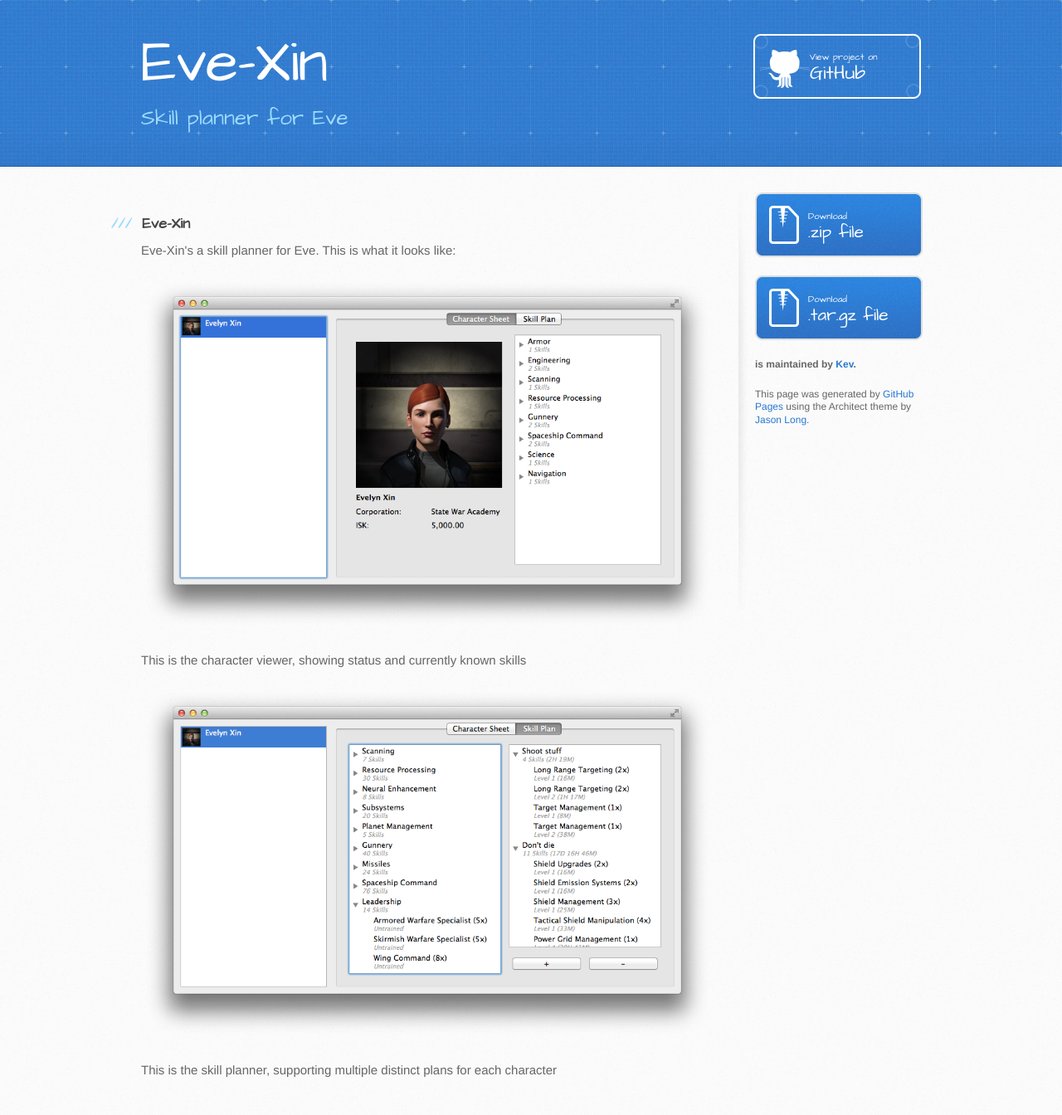
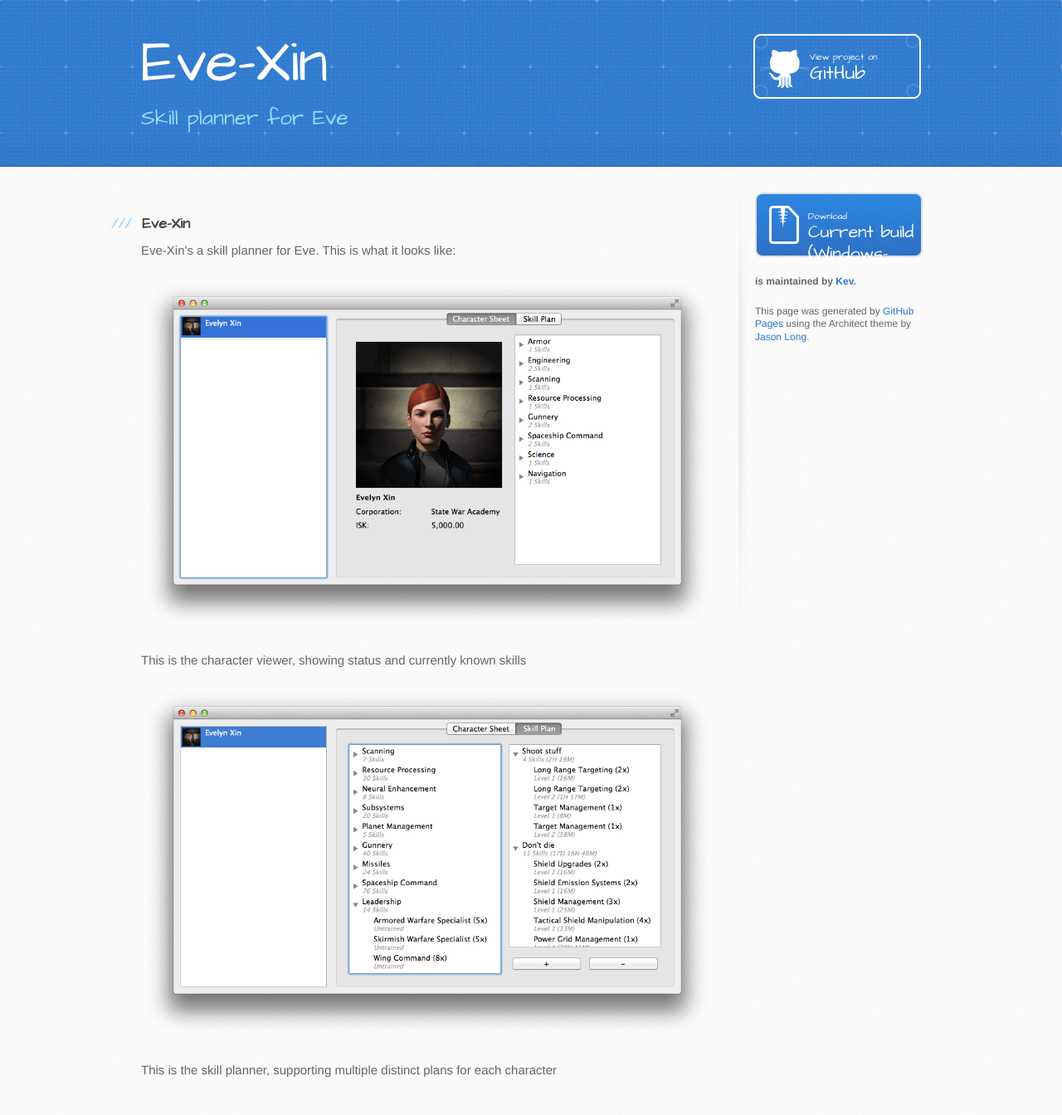
Before and after one commit to Kev/evexin, a Jekyll site: the page built from index.md, in a window 1280 px wide. Shown: the whole page at 83% size. Built offline with Jekyll 4.4.1, drawn with Linux system fonts in a browser that asks for light colours.

Commit message:
Link to package

```diff
--- a/_layouts/default.html
+++ b/_layouts/default.html
@@ -32,15 +32,15 @@
 		</section>
 
         <aside id="sidebar">
-          <a href="https://github.com/Kev/evexin/zipball/master" class="button">
+          <a href="https://github.com/Kev/evexin/releases" class="button">
             <small>Download</small>
-            .zip file
+            Current build (Windows-only)
           </a>
-          <a href="https://github.com/Kev/evexin/tarball/master" class="button">
+<!--          <a href="https://github.com/Kev/evexin/tarball/master" class="button">
             <small>Download</small>
             .tar.gz file
           </a>
-
+-->
           <p class="repo-owner"><a href="https://github.com/Kev/evexin"></a> is maintained by <a href="https://github.com/Kev">Kev</a>.</p>
 
           <p>This page was generated by <a href="https://pages.github.com">GitHub Pages</a> using the Architect theme by <a href="https://twitter.com/jasonlong">Jason Long</a>.</p>
```
